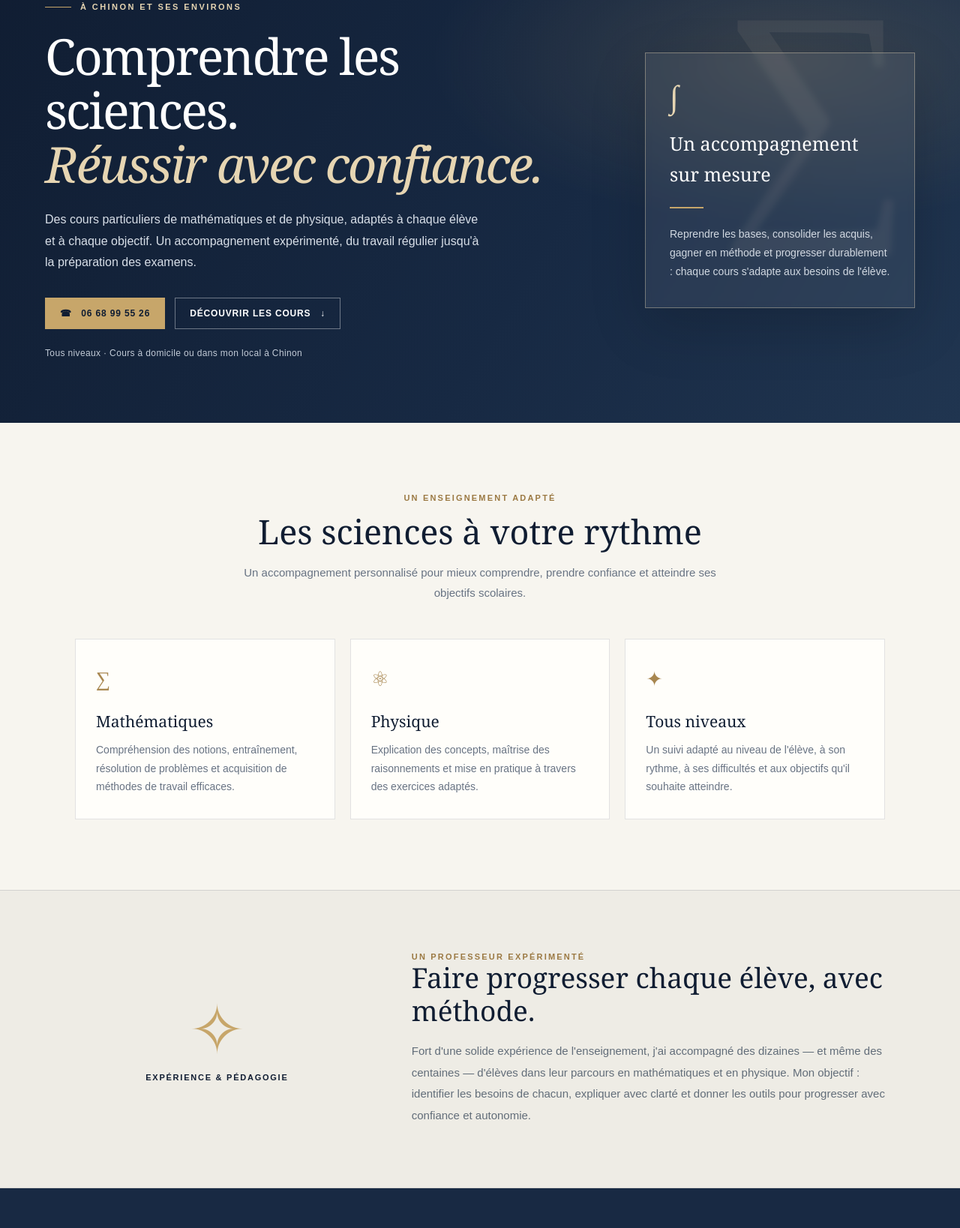
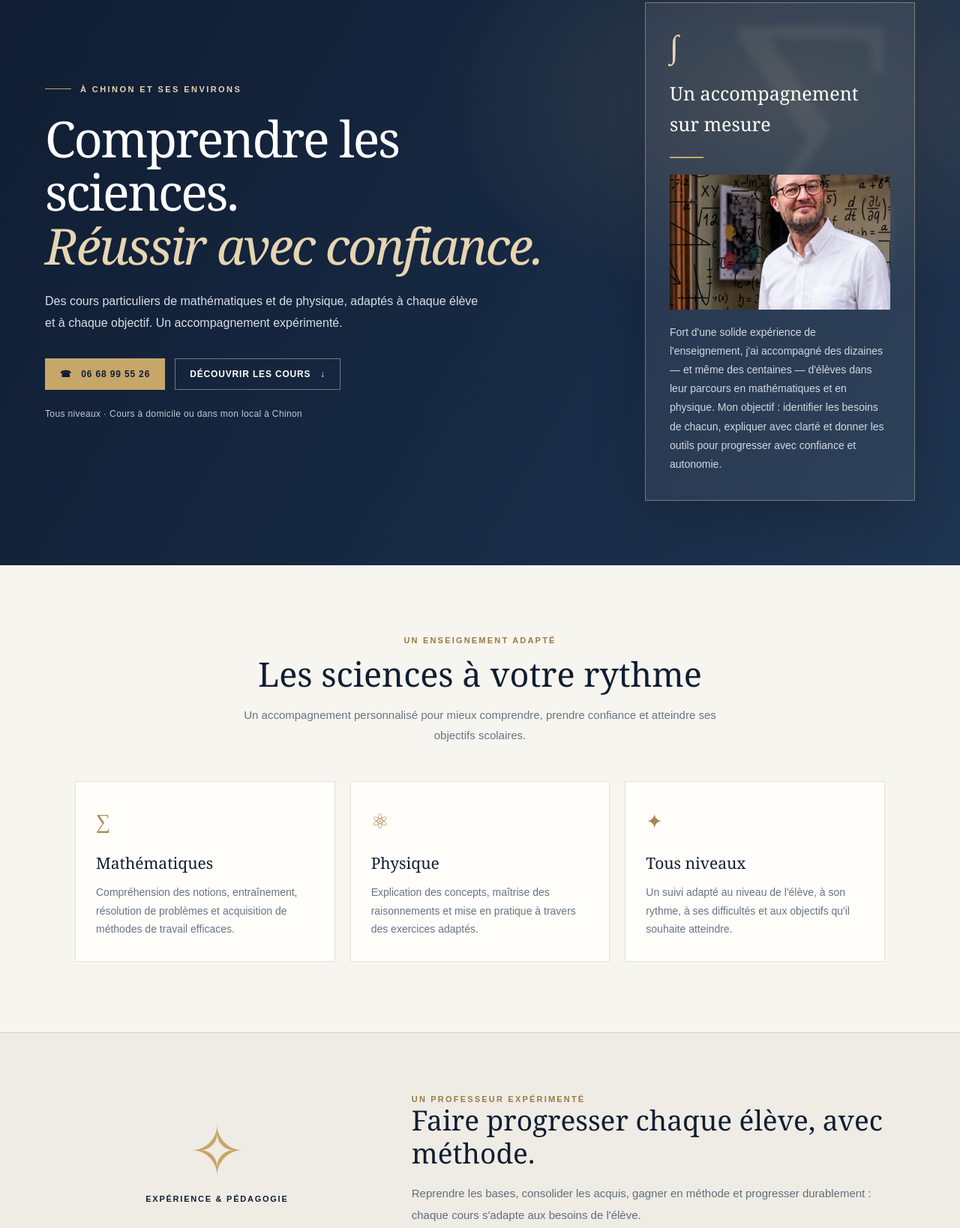
Before and after one commit to menium37/SoutienScolaireMenier, a plain HTML site: page index.html in a window 1280 px wide. Shown: the part 206-1844 px from the top of the page at 75% size. Drawn offline with Linux system fonts and the light colour scheme.

Commit message:
Ajouter la photo et réorganiser les textes de présentation

```diff
--- a/index.html
+++ b/index.html
@@ -194,6 +194,13 @@
       margin-bottom: 22px;
     }
     .hero-card h2 { font-size: 25px; font-weight: 400; margin: 0 0 12px; }
+    .hero-card img {
+      display: block;
+      width: 100%;
+      height: 180px;
+      object-fit: cover;
+      margin: 18px 0;
+    }
     .hero-card p { color: #d2d9e2; font: 14px/1.8 Arial, sans-serif; margin: 0; }
     .hero-card .rule { width: 45px; height: 2px; background: var(--gold); margin: 22px 0; }
     .section {
@@ -403,7 +410,7 @@
           <h1>Comprendre les sciences.<br><em>Réussir avec confiance.</em></h1>
           <p class="hero-copy">
             Des cours particuliers de mathématiques et de physique, adaptés à chaque élève et à chaque objectif.
-            Un accompagnement expérimenté, du travail régulier jusqu'à la préparation des examens.
+            Un accompagnement expérimenté.
           </p>
           <div class="hero-actions">
             <a class="button" href="tel:+33668995526">☎ &nbsp; 06 68 99 55 26</a>
@@ -415,7 +422,8 @@
           <div class="symbol">∫</div>
           <h2>Un accompagnement sur mesure</h2>
           <div class="rule"></div>
-          <p>Reprendre les bases, consolider les acquis, gagner en méthode et progresser durablement : chaque cours s'adapte aux besoins de l'élève.</p>
+          <img src="assets/cours.jpg" alt="Cours particuliers de mathématiques et de physique">
+          <p>Fort d'une solide expérience de l'enseignement, j'ai accompagné des dizaines — et même des centaines — d'élèves dans leur parcours en mathématiques et en physique. Mon objectif : identifier les besoins de chacun, expliquer avec clarté et donner les outils pour progresser avec confiance et autonomie.</p>
         </aside>
       </div>
     </section>
@@ -454,11 +462,7 @@
         <div class="experience-copy">
           <div class="kicker">Un professeur expérimenté</div>
           <h2>Faire progresser chaque élève, avec méthode.</h2>
-          <p>
-            Fort d'une solide expérience de l'enseignement, j'ai accompagné des dizaines — et même des centaines —
-            d'élèves dans leur parcours en mathématiques et en physique. Mon objectif : identifier les besoins de chacun,
-            expliquer avec clarté et donner les outils pour progresser avec confiance et autonomie.
-          </p>
+          <p>Reprendre les bases, consolider les acquis, gagner en méthode et progresser durablement : chaque cours s'adapte aux besoins de l'élève.</p>
         </div>
       </div>
     </section>
```
